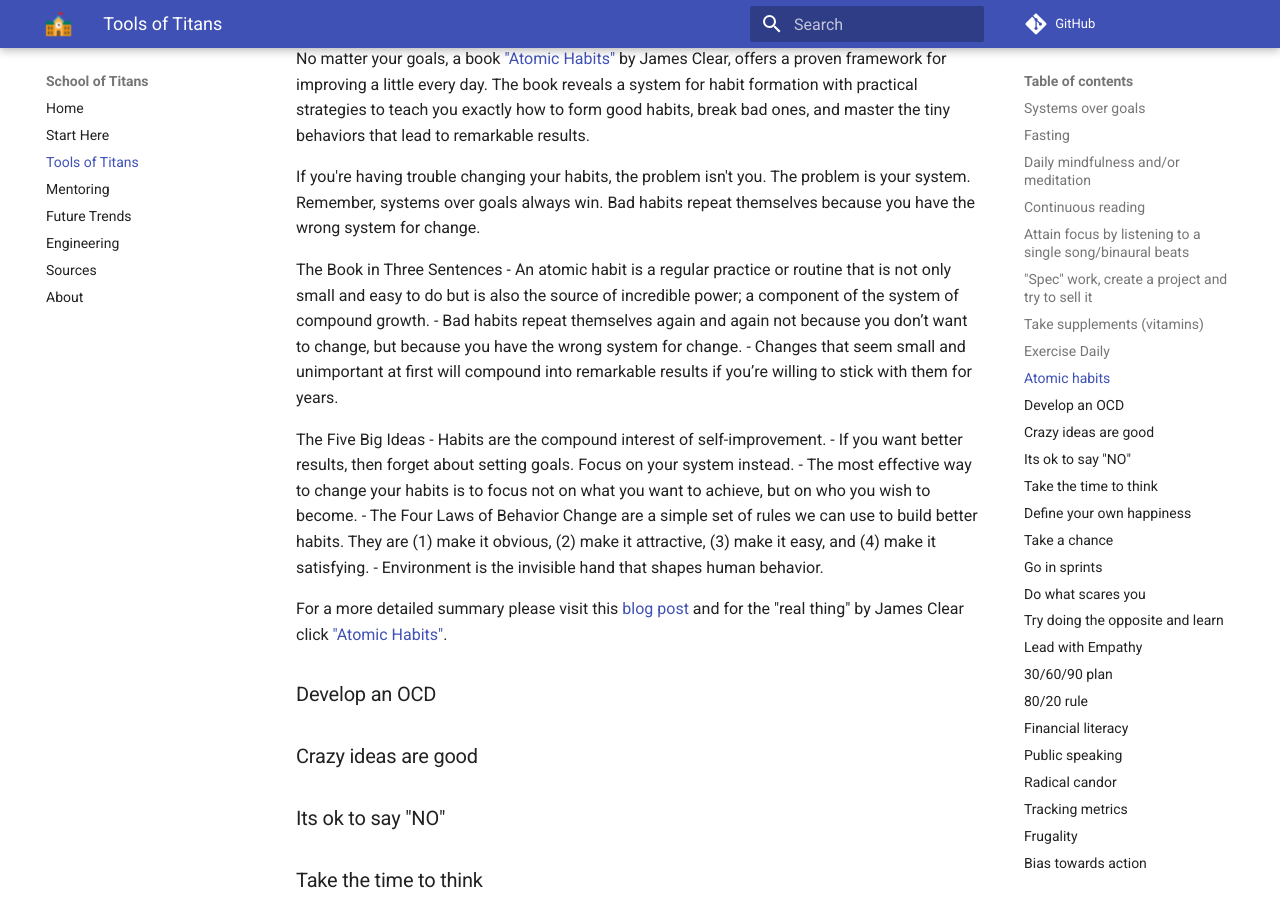
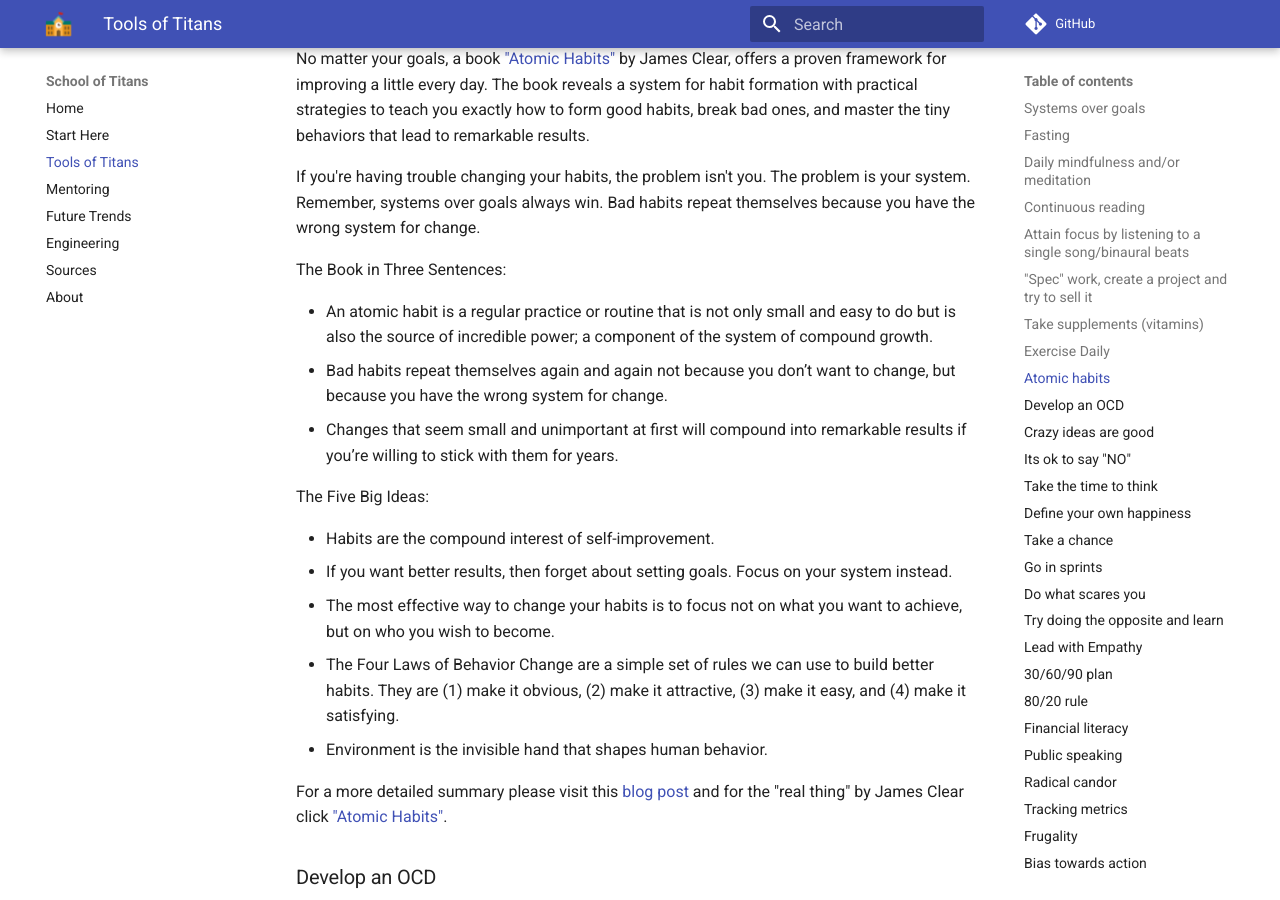
Before and after one commit to fszale/school-of-titans, an MkDocs documentation site: the page built from docs/tools.md, in a window 1280 px wide and 900 px high, scrolled down 5214 px. Built offline with MkDocs 1.6.1 and Material for MkDocs 9.7.7, drawn with Linux system fonts in a browser that asks for light colours; comment, search, counter and statistics services are not loaded.

Commit message:
Adding more content again

```diff
--- a/docs/tools.md
+++ b/docs/tools.md
@@ -125,12 +125,14 @@
 
 If you're having trouble changing your habits, the problem isn't you. The problem is your system. Remember, systems over goals always win. Bad habits repeat themselves because you have the wrong system for change.
 
-The Book in Three Sentences
+The Book in Three Sentences:
+
 - An atomic habit is a regular practice or routine that is not only small and easy to do but is also the source of incredible power; a component of the system of compound growth.
 - Bad habits repeat themselves again and again not because you don’t want to change, but because you have the wrong system for change.
 - Changes that seem small and unimportant at first will compound into remarkable results if you’re willing to stick with them for years.
 
-The Five Big Ideas
+The Five Big Ideas:
+
 - Habits are the compound interest of self-improvement.
 - If you want better results, then forget about setting goals. Focus on your system instead.
 - The most effective way to change your habits is to focus not on what you want to achieve, but on who you wish to become.
```
